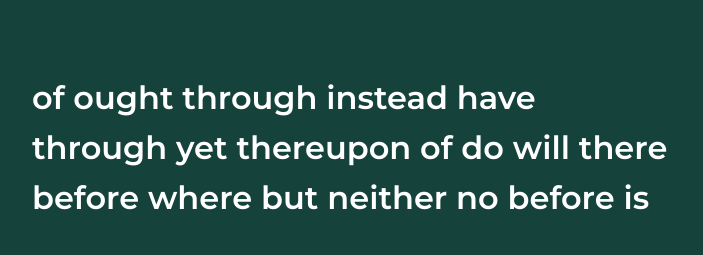
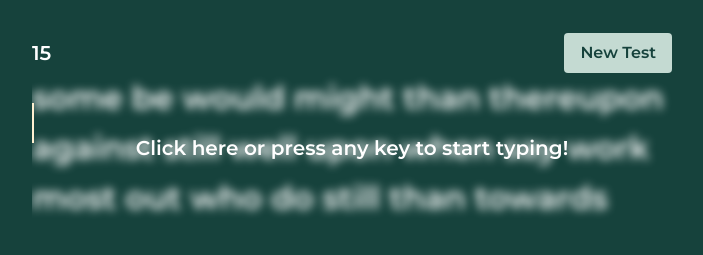
Before and after one commit to FathanRaedaya/typing-test, a website: page src/index.html in a window 1280 px wide. Shown: the part 127-382 px from the top of the page, without its empty margins (288-991 px from the left). Drawn offline with nearby package versions, Linux system fonts and the light colour scheme.

Commit message:
added test button and time

```diff
--- a/src/index.html
+++ b/src/index.html
@@ -14,10 +14,15 @@
 
     <section class="w-[100%] h-[5vh] flex justify-between items-center">
       <div id="time" class="text-white text-[125%]"></div>
+      <div id="restart">
+        <button id="restartBtn" class="bg-[#C4DAD2] text-[#16423C] px-4 py-2 rounded">New Test</button>
+      </div>
     </section>
 
-    <section class="w-[100%] h-[150px] overflow-hidden leading-[50px] relative outline-none" id="game" tabindex="0">
-      <div id="words" class="text-white text-[200%]"></div>
+    <section class="w-[100%] h-[150px] overflow-hidden leading-[50px] relative outline-none" id="test" tabindex="0">
+      <div id="words" class="text-white text-[200%] blur-[5px]"></div>
+      <div id="cursor" class="w-[2px] h-[40px] fixed bg-[#FFF0D1] top-[230px]"></div>
+      <div id="start" class="absolute inset-0 flex items-center justify-center text-white text-[125%]">Click here or press any key to start typing!</div>
     </section>
 
     </section>
--- a/src/js.js
+++ b/src/js.js
@@ -22,9 +22,9 @@ const words = [
     "beside", "besides", "within", "beyond", "either", "neither", "such"
   ];
 
-const gameTime = 15 * 1000;
+const testTime = 15 * 1000;
 window.timer = null;
-window.gameStart = null;
+window.testStart = null;
 window.pauseTime = 0;
 
 function addClass(tag, name) {
@@ -49,7 +49,7 @@ function formatWord(word) {
     return `<div class="word">${letters}</div>`;
 }
 
-function newGame() {
+function newTest() {
 
     const wordsElement = document.getElementById("words");
     wordsElement.innerHTML = "";
@@ -59,7 +59,8 @@ function newGame() {
         wordsElement.innerHTML += formatWord(randomWord()) + " ";
     }
 
+    document.getElementById('time').innerHTML = (testTime / 1000) + '';
 
 }
 
-newGame();
+newTest();
```
Also changed, not shown: src/output.css.
